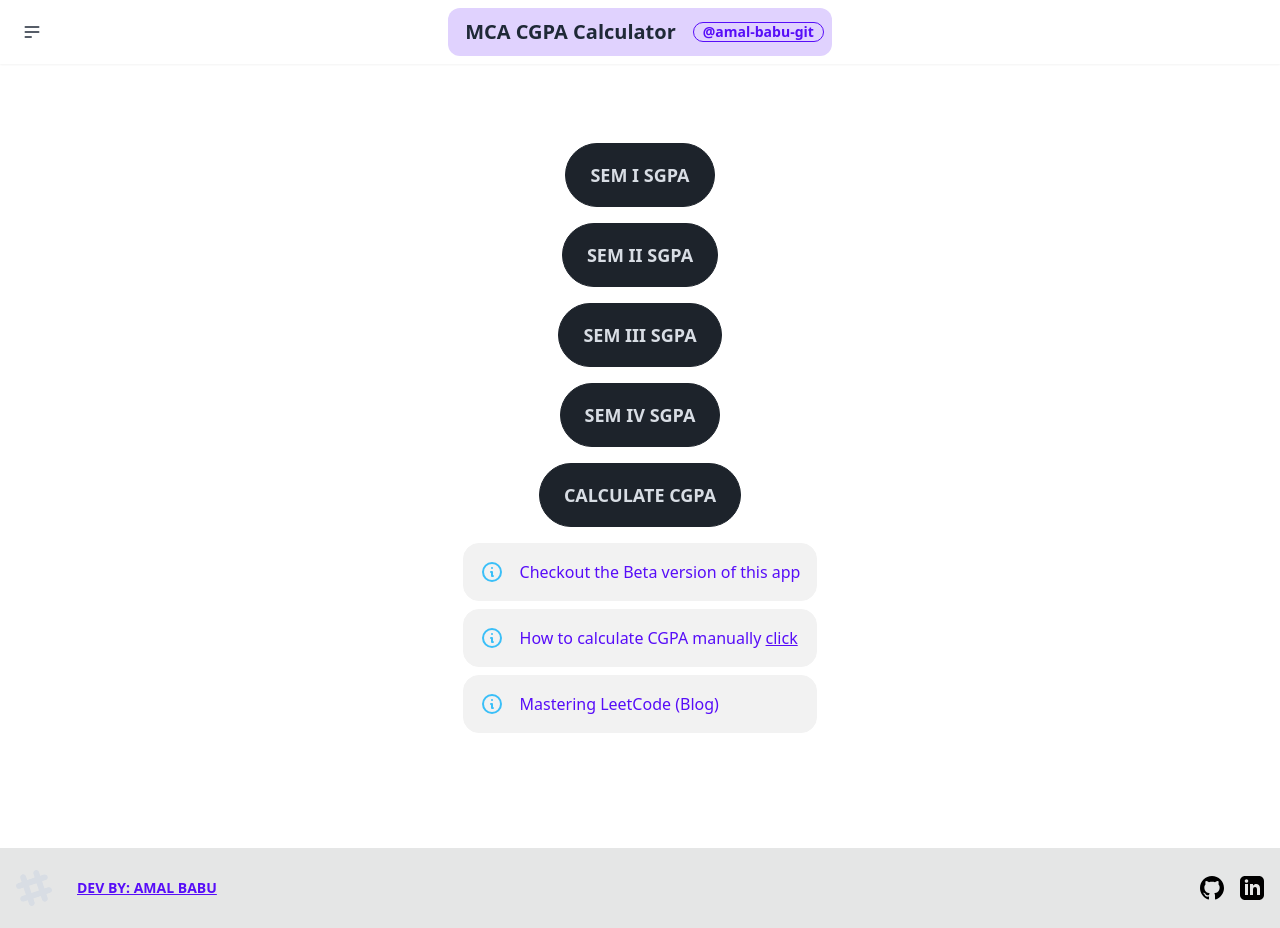
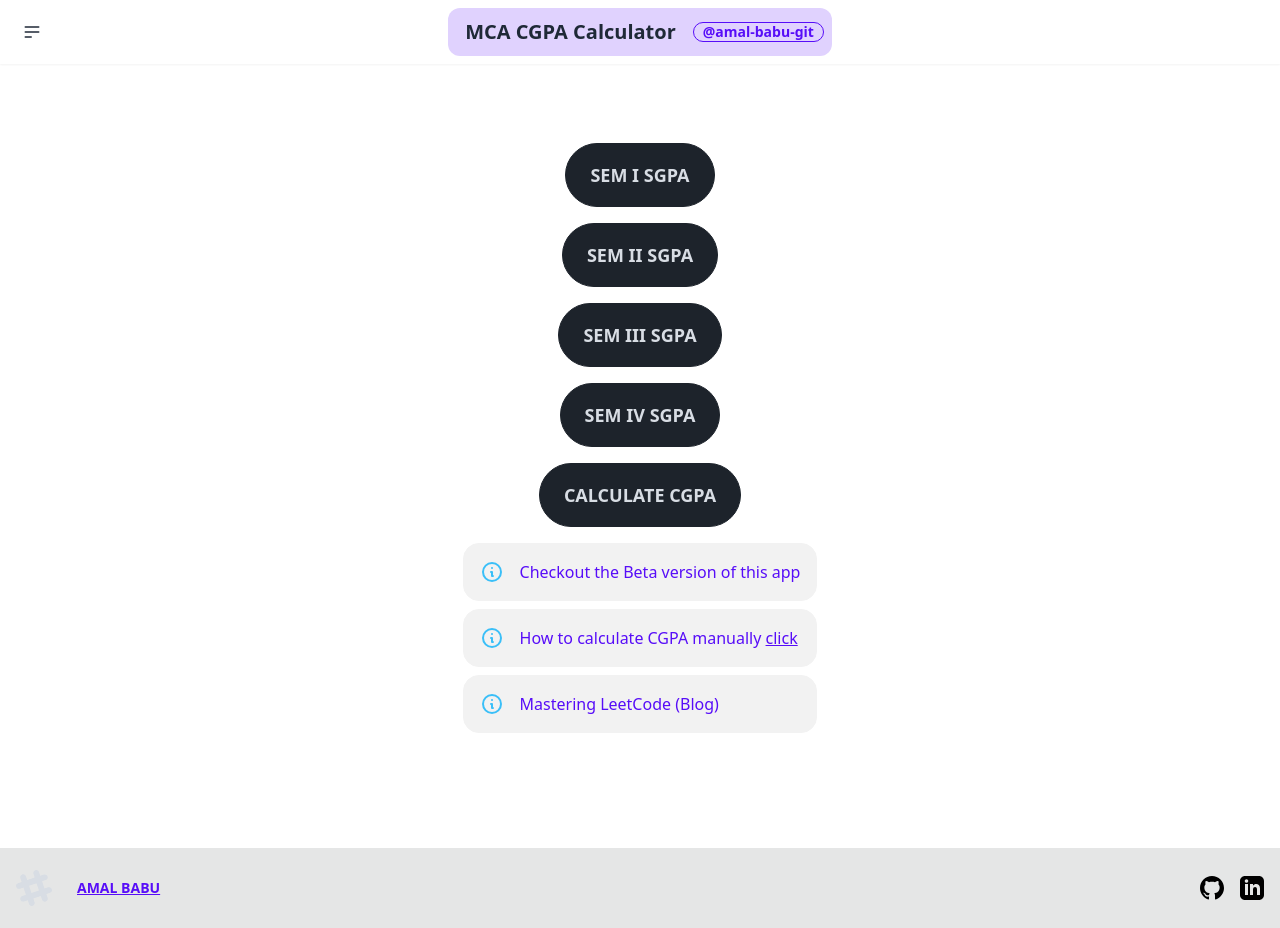
Before and after one commit to amal-babu-git/cgpa-mca-vtu-2022-24, a React (Vite) app: page / in a window 1280 px wide. Built offline with nearby package versions, Linux system fonts and the light colour scheme; no server answers.

Commit message:
dev profile updated to my new portfolio

```diff
--- a/src/components/utilities/DeveloperProfile.jsx
+++ b/src/components/utilities/DeveloperProfile.jsx
@@ -4,10 +4,10 @@ const DeveloperProfile = () => {
 			<div className="text-end">
 				<a
 					className="btn btn-link"
-					href="https://github.com/amal-babu-git"
+					href="https://amal-babu-git.github.io"
 					// target="_blank"
 				>
-					Dev By: AMAL BABU
+					AMAL BABU
 				</a>
 			</div>
 		</>
```
